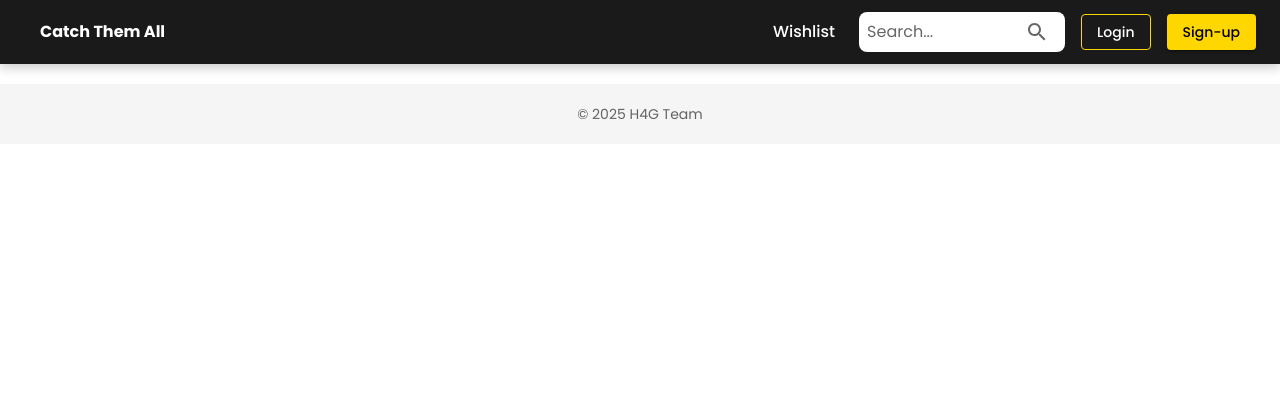
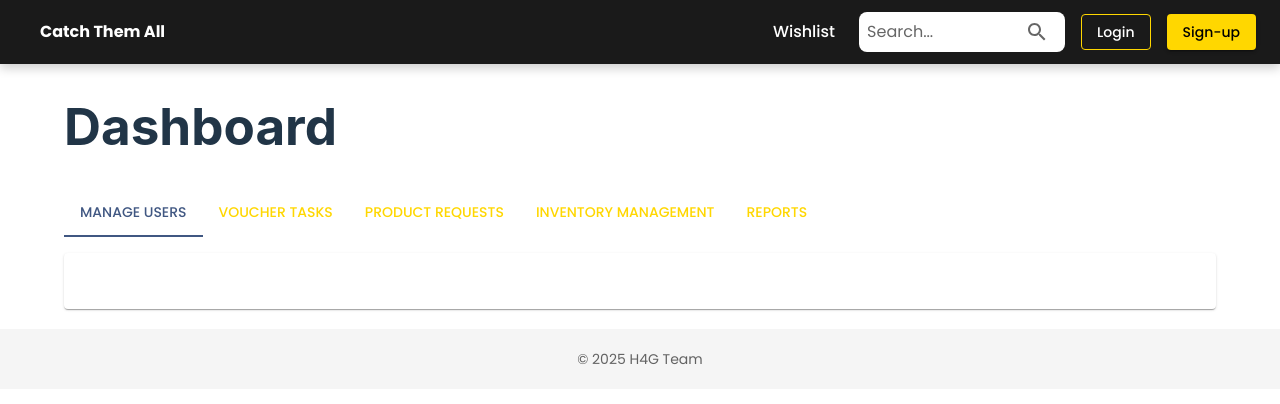
Before and after one commit to itsnotsherm/h4g-2024, a React (Vite) app in the folder frontend/: page /admin in a window 1280 px wide. Shown: the top 404 px of the page. Built offline with nearby package versions, Linux system fonts and the light colour scheme.

Commit message:
Add admin dashboard

```diff
--- a/frontend/src/App.tsx
+++ b/frontend/src/App.tsx
@@ -1,4 +1,5 @@
 import { BrowserRouter as Router, Routes, Route } from "react-router-dom";
+import Admin from "./pages/Admin"
 import Header from "./components/Header";
 import Intro from "./components/Intro";
 import ProductList from "./components/ProductList";
@@ -53,6 +54,7 @@ function App() {
           <Route path="/transactions/:id" element={<TransactionDetails />} />
           <Route path="/wishlist" element={<Wishlist />} />
           <Route path="/account" element={<h1>Account Page</h1>} />
+          <Route path="/admin" element={<Admin />} />
         </Routes>
         <Footer />
       </Router>
--- /dev/null
+++ b/frontend/src/pages/Admin.tsx
@@ -0,0 +1,85 @@
+import React, { useState, useEffect } from 'react';
+import { Tabs, Tab, Container, Card } from '@mui/material';
+
+const ManageUsers: React.FC<{ data: any }> = ({ data }) => {
+    return <div>Manage Users Section</div>;
+};
+
+const VoucherTasks: React.FC<{ data: any }> = ({ data }) => {
+    return <div>Voucher Tasks Section</div>;
+};
+
+const ProductRequests: React.FC<{ data: any }> = ({ data }) => {
+    return <div>Product Requests Section</div>;
+};
+
+const InventoryManagement: React.FC<{ data: any }> = ({ data }) => {
+    return <div>Inventory Management Section</div>;
+};
+
+const Reports: React.FC<{ data: any }> = ({ data }) => {
+    return <div>Reports Section</div>;
+};
+
+const getAdminData = async () => {
+    // Replace with actual data fetching logic
+    return {
+        users: [],
+        voucherTasks: [],
+        productRequests: [],
+        inventory: [],
+        reports: []
+    };
+};
+
+const Admin: React.FC = () => {
+    const [tabIndex, setTabIndex] = useState(0);
+    const [adminData, setAdminData] = useState<any>(null);
+
+    useEffect(() => {
+        async function fetchData() {
+            try {
+                const data = await getAdminData();
+                setAdminData(data);
+            } catch (error) {
+                console.error("Error fetching admin data", error);
+            }
+        }
+        fetchData();
+    }, []);
+
+    const handleChange = (_event: React.SyntheticEvent, newIndex: number) => {
+        setTabIndex(newIndex);
+    };
+
+    return (
+        <Container>
+            <h1>Dashboard</h1>
+            <Tabs
+                value={tabIndex}
+                onChange={handleChange}
+                aria-label="Admin Dashboard Tabs"
+                sx={{
+                    '& .MuiTab-root': { color: '#FFD700' }, // Gold text for visibility
+                    '& .Mui-selected': { color: '#FFFFFF' }, // Orange when selected
+                }}
+            >
+                {/* change colours so it sticks out on black background */}
+                <Tab label="Manage Users" />
+                <Tab label="Voucher Tasks" />
+                <Tab label="Product Requests" />
+                <Tab label="Inventory Management" />
+                <Tab label="Reports" />
+            </Tabs>
+            <Card sx={{ marginTop: 2, padding: 2 }}>
+                {tabIndex === 0 && <ManageUsers data={adminData?.users} />}
+                {tabIndex === 1 && <VoucherTasks data={adminData?.voucherTasks} />}
+                {tabIndex === 2 && <ProductRequests data={adminData?.productRequests} />}
+                {tabIndex === 3 && <InventoryManagement data={adminData?.inventory} />}
+                {tabIndex === 4 && <Reports data={adminData?.reports} />}
+            </Card>
+        </Container>
+    );
+};
+
+export default Admin;
```
